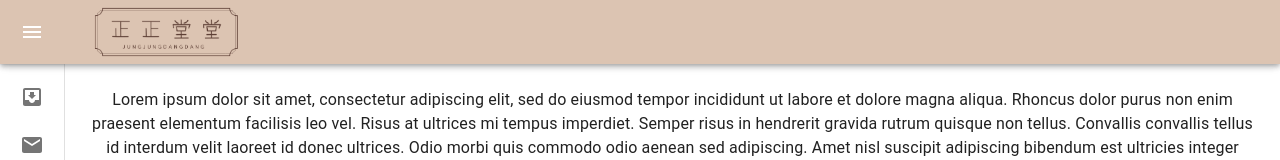
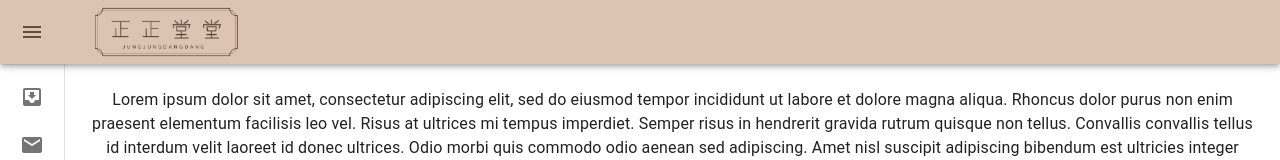
Before and after one commit to swsnu/swppfall2022-team13, a React (Create React App) app in the folder frontend/: page /main in a window 1280 px wide. Shown: the top 160 px of the page. Built offline with nearby package versions, Linux system fonts and the light colour scheme.

Commit message:
🛠️Fix Header Icon color

```diff
--- a/frontend/src/containers/MainPage/MainPage.tsx
+++ b/frontend/src/containers/MainPage/MainPage.tsx
@@ -125,7 +125,7 @@ export default function MiniDrawer() {
       <AppBar style={{ background: '#DCC4B2' }} position="fixed" open={open}>
         <Toolbar className='Toolbar'>
           <IconButton
-            // style={{ color: '#000000' }}
+            style={{ color: '#684a3f' }}
             color="inherit"
             aria-label="open drawer"
             onClick={handleDrawerOpen}
```
